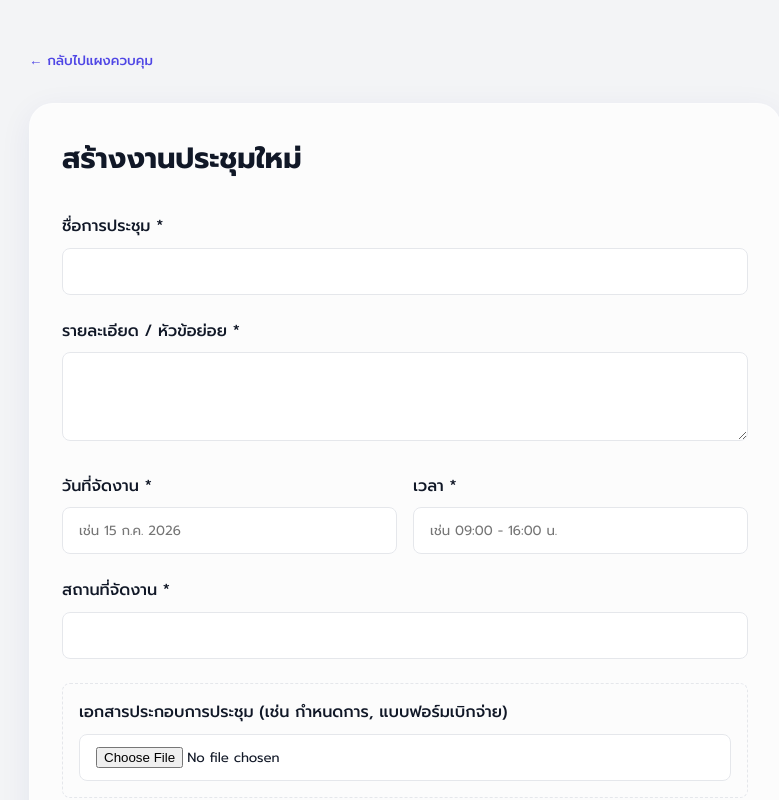
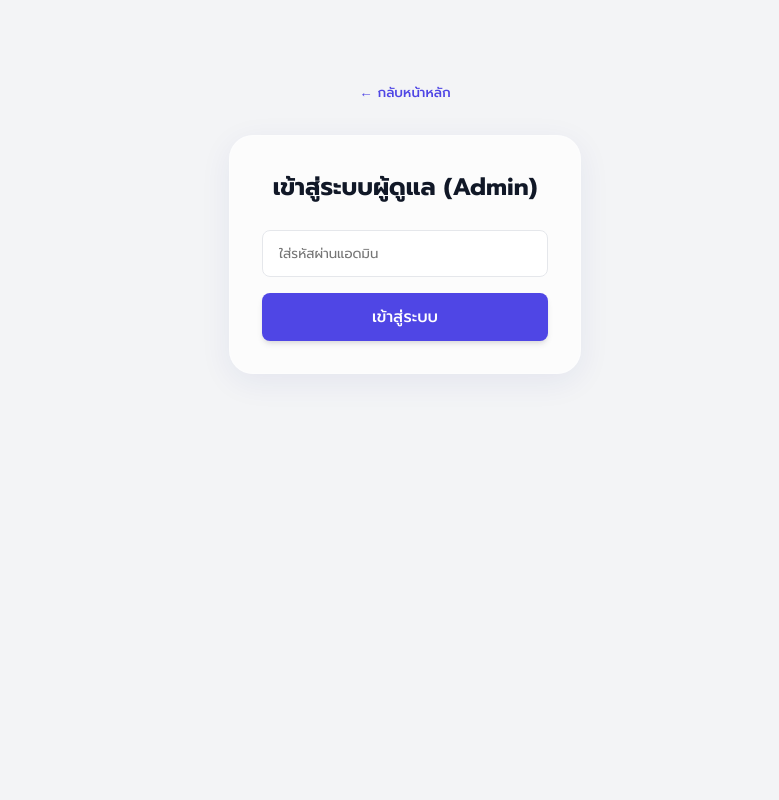
Before and after one commit to expap9/meeting-app, a React (Vite) app: page /admin/create in a window 1280 px wide. Shown: the top 800 px of the page, without its empty margins (235-1014 px from the left). Built offline with nearby package versions, Linux system fonts and the light colour scheme.

Commit message:
Add Security

```diff
--- a/src/App.jsx
+++ b/src/App.jsx
@@ -4,6 +4,7 @@ import Register from './pages/Register';
 import ThankYou from './pages/ThankYou';
 import AdminDashboard from './pages/AdminDashboard';
 import AdminMeetingForm from './pages/AdminMeetingForm';
+import AdminAuth from './components/AdminAuth';
 
 function App() {
   return (
@@ -12,9 +13,9 @@ function App() {
         <Route path="/" element={<Home />} />
         <Route path="/register/:id" element={<Register />} />
         <Route path="/thank-you" element={<ThankYou />} />
-        <Route path="/admin" element={<AdminDashboard />} />
-        <Route path="/admin/create" element={<AdminMeetingForm />} />
-        <Route path="/admin/edit/:id" element={<AdminMeetingForm />} />
+        <Route path="/admin" element={<AdminAuth><AdminDashboard /></AdminAuth>} />
+        <Route path="/admin/create" element={<AdminAuth><AdminMeetingForm /></AdminAuth>} />
+        <Route path="/admin/edit/:id" element={<AdminAuth><AdminMeetingForm /></AdminAuth>} />
       </Routes>
     </div>
   );
--- /dev/null
+++ b/src/components/AdminAuth.jsx
@@ -0,0 +1,69 @@
+import { useState, useEffect } from 'react';
+import { api } from '../api';
+import { useNavigate } from 'react-router-dom';
+
+export default function AdminAuth({ children }) {
+  const [isAuthenticated, setIsAuthenticated] = useState(false);
+  const [password, setPassword] = useState('');
+  const [loading, setLoading] = useState(false);
+  const [error, setError] = useState('');
+  const navigate = useNavigate();
+
+  useEffect(() => {
+    // Check if session exists
+    if (sessionStorage.getItem('adminToken') === 'verified') {
+      setIsAuthenticated(true);
+    }
+  }, []);
+
+  const handleLogin = async (e) => {
+    e.preventDefault();
+    setLoading(true);
+    setError('');
+
+    try {
+      const res = await api.post('verifyAdmin', { password });
+      if (res.valid) {
+        sessionStorage.setItem('adminToken', 'verified');
+        setIsAuthenticated(true);
+      } else {
+        setError('รหัสผ่านไม่ถูกต้อง');
+      }
+    } catch (err) {
+      setError('เกิดข้อผิดพลาดในการตรวจสอบรหัสผ่าน');
+    } finally {
+      setLoading(false);
+    }
+  };
+
+  if (isAuthenticated) {
+    return children;
+  }
+
+  return (
+    <div className="container animate-fade-in" style={{ maxWidth: '400px', padding: '5rem 1.5rem', textAlign: 'center' }}>
+      <button onClick={() => navigate('/')} style={{ background: 'none', border: 'none', color: 'var(--primary)', marginBottom: '2rem', fontWeight: '500' }}>
+        &larr; กลับหน้าหลัก
+      </button>
+
+      <div className="glass-panel" style={{ padding: '2rem' }}>
+        <h2 style={{ marginBottom: '1.5rem' }}>เข้าสู่ระบบผู้ดูแล (Admin)</h2>
+        {error && <p style={{ color: 'var(--danger)', marginBottom: '1rem' }}>{error}</p>}
+        <form onSubmit={handleLogin}>
+          <input
+            type="password"
+            className="form-input"
+            placeholder="ใส่รหัสผ่านแอดมิน"
+            value={password}
+            onChange={(e) => setPassword(e.target.value)}
+            style={{ marginBottom: '1rem' }}
+            required
+          />
+          <button type="submit" className="btn btn-primary" style={{ width: '100%' }} disabled={loading}>
+            {loading ? 'กำลังตรวจสอบ...' : 'เข้าสู่ระบบ'}
+          </button>
+        </form>
+      </div>
+    </div>
+  );
+}
```
